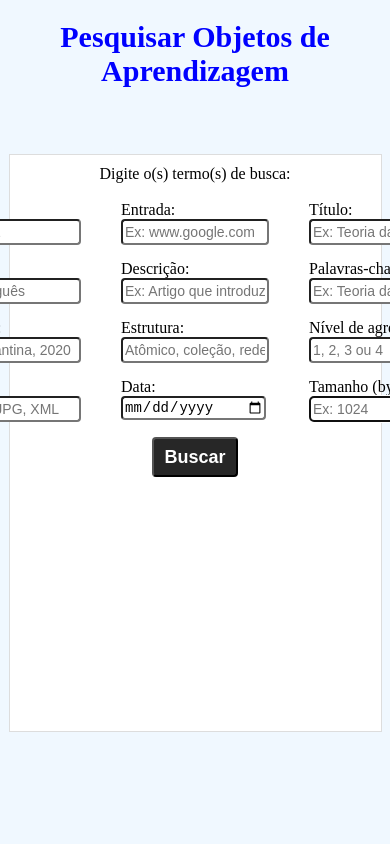
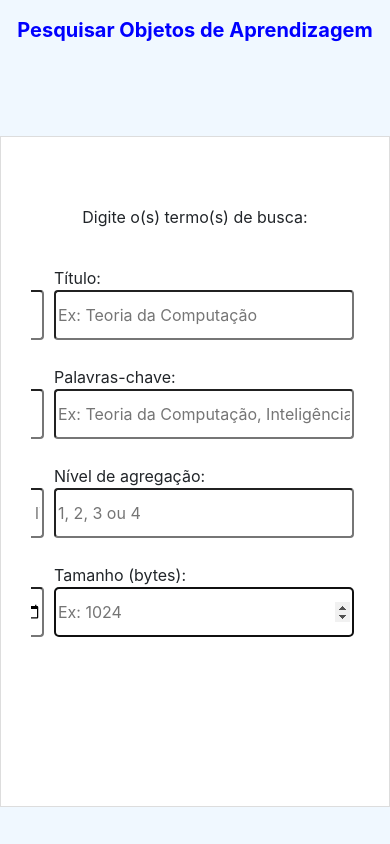
Before and after one commit to guilhermeDTNA/TPSD, a React (Create React App) app in the folder front_end/: page / in a window 390 px wide. Built offline with nearby package versions, Linux system fonts and the light colour scheme.

Commit message:
Aplicando responsividade e tratando objeto não encontrado

```diff
--- a/front_end/package.json
+++ b/front_end/package.json
@@ -7,7 +7,9 @@
     "@testing-library/react": "^11.1.1",
     "@testing-library/user-event": "^12.2.0",
     "axios": "^0.21.0",
+    "bootstrap": "^4.5.3",
     "react": "^17.0.1",
+    "react-bootstrap": "^1.4.0",
     "react-dom": "^17.0.1",
     "react-icons": "^3.11.0",
     "react-router-dom": "^5.2.0",
--- a/front_end/src/App.css
+++ b/front_end/src/App.css
@@ -1,18 +1,20 @@
-.container{
+.container-1{
+  background-color: #F0F8FF;
   display: flex;
+  flex-direction: column;
+  justify-content: center;
+  position: fixed;
+  left: 0px;
+  top: 0px;
   width: 100%;
   height: 100vh;
-  flex-direction: column;
-  justify-content: center;
-  background-color: #F0F8FF;
-  /*position: fixed; top: 0; left: 0;*/
 }
 
 .topo{
   flex: 1;
   align-items: center;
   justify-content: center;
-  margin-bottom: 10px;
+  margin-bottom: 5px;
 }
 
 .titulo{
@@ -20,7 +22,7 @@
   text-align: center;
   color: blue;
   font-weight: bold;
-  padding-top: 20px;
+  padding-top: 15px;
 }
 
 .corpo{
@@ -43,27 +45,28 @@
   margin-top: 50px;
 }
 
+.coluna {
+  padding:5px;
+}
+
 form#campo{
-  width: 100%;
-  max-width: 970px;
-  height: 80%;
+  width: 75%;
   margin: 30px auto 0;
   padding: 30px;
   background: #FFF;
   border: 1px solid #DDD;
-
   display: flex;
   flex-direction: column;
   align-items: center;
+  justify-content: center;
 }
 
 form#campo input{
   margin-bottom: 15px;
-  height: 40px;
+  height: 50px;
   border-radius: 4px;
   border: 1px 20px;
   font-size: 0 20px;
-  font-size: 14px;
   display: flex;
   flex-direction: column;
   justify-content: center;
@@ -85,25 +88,6 @@ form#campo a{
   text-decoration: none;
   color: #272727;
   font-size: 10px;
-}
-
-.submit{
-    justify-content: center;
-}
-
-.linha{
-  flex: 1;
-  display: flex;
-  flex-direction: row;
-  justify-content: center;
-
-}
-
-.coluna{
-  flex: 1;
-  justify-content: center;
-  margin-left: 20px;
-  margin-right: 20px;
 }
 
 
@@ -135,76 +119,144 @@ form#campo a{
   }
 }
 
-@media (max-width: 540px) and (orientation: portrait) {
+@media (max-width: 650px) and (orientation: portrait) {
 
 
-.container{
-  width: 100%;
-  height: 100%;
+  .container-1{
+    background-color: #F0F8FF;
+    display: flex;
     flex-direction: column;
     justify-content: center;
-  background-color: #F0F8FF;
-  /*position: fixed; top: 0; left: 0;*/
-}
-
-.corpo{
-  height: 90%;
   }
 
   .topo{
     align-items: center;
     justify-content: center;
-  width: 100%;
+    text-align: center;
+    margin-bottom:-50px;
+    position: relative;
   }
 
   .titulo{
-  font-size: 30px;
+    font-size: 20px;
     text-align: center;
     color: blue;
     font-weight: bold;
-  width: 100%;
+  }
+
+  .corpo{
+  }
+
+  .coluna {
+    padding:5px;
   }
 
   form#campo{
-  width: 90%;
-  max-width: 680px;
-  height: 80%;
-  margin: 5px auto 0;
-  padding: 10px;
+    width: 100%;
+    height: 90%;
+    margin: auto;
+    padding: auto;
     background: #FFF;
     border: 1px solid #DDD;
 
-  display: flex;
-  flex-direction: column;
     align-items: center;
+    justify-content: center;
   }
 
   form#campo input{
-  margin-bottom: 15px;
-  height: 20px;
+
     border-radius: 4px;
-  border: 1px 20px;
-  font-size: 0 20px;
-  font-size: 14px;
+    border: 1px 10px;
+
     justify-content: center;
-  width: 140px;
+
   }
 
   form#campo button{
-  padding: 5px 10px;
     border-radius: 4px;
     background: #272727;
     color: #FFF;
-  font-size: 18px;
     font-weight: bold;
     cursor: pointer;
+    margin-bottom: 40px;
   }
 
   form#campo a{
     text-align: center;
     text-decoration: none;
     color: #272727;
-  font-size: 10px;
   }
 
+
+
 }
+
+
+@media (max-width: 750px) and (orientation: landscape) {
+
+
+  .container-1{
+    background-color: #F0F8FF;
+    display: flex;
+    flex-direction: column;
+    justify-content: center;
+  }
+
+  .topo{
+    height: 20%;
+    position: relative;
+    align-items: center;
+    text-align: center;
+    justify-content: center;
+  }
+
+  .titulo{
+    font-size: 20px;
+    text-align: center;
+    color: blue;
+    font-weight: bold;
+  }
+
+  .corpo{
+  }
+
+  .coluna {
+    padding:5px;
+  }
+
+  form#campo{
+    width: 100%;
+    height: 75%;
+    margin: auto;
+    padding: auto;
+    background: #FFF;
+    border: 1px solid #DDD;
+
+    align-items: center;
+    justify-content: center;
+  }
+
+  form#campo input{
+
+    border-radius: 4px;
+    border: 1px 10px;
+
+    justify-content: center;
+
+  }
+
+  form#campo button{
+    border-radius: 4px;
+    background: #272727;
+    color: #FFF;
+    font-weight: bold;
+    cursor: pointer;
+    margin-bottom: 40px;
+  }
+
+  form#campo a{
+    text-align: center;
+    text-decoration: none;
+    color: #272727;
+  }
+}
--- a/front_end/src/Home.js
+++ b/front_end/src/Home.js
@@ -1,6 +1,7 @@
 import React, {Component} from 'react';
 import api from './api';
 import {FaSpinner} from 'react-icons/fa';
+import 'bootstrap/dist/css/bootstrap.css';
 
 
 export default class Home extends Component{
@@ -64,10 +65,14 @@ export default class Home extends Component{
 			const resposta = await api.get(url);
 
 
-    console.log(resposta); // ex.: 200
+    console.log(resposta.data.length); // ex.: 200
 
+    if(resposta.data.length === 0){
+    	alert('Objeto não encontrado');
+    }
+    else{
     let pagina = window.open('http://localhost:8000/consulta_objetos?&format=json&'+url,"_blank"); // abre em nova janela
-
+}
 
 
 
@@ -94,7 +99,7 @@ this.setState(state);
 		else {
 			return (
 
-				<div className="container">
+				<div className="container-1">
 
 				<div className="topo">
 				<div className="titulo">Pesquisar Objetos de Aprendizagem</div>
@@ -104,47 +109,50 @@ this.setState(state);
 				<form onSubmit={this.buscar} id="campo">
 				<label>Digite o(s) termo(s) de busca:</label><br />
 
-				<div className="formulario">
 
-				<div className="linha" >
-				<div className="coluna">Catálogo: <input type="text" autoComplete="on" autoFocus value={this.state.catalogo} onChange={(e) => this.setState({catalogo: e.target.value})} placeholder="Ex: OBJ-1" /></div>
+				<div className="table-responsive-lg">
+				<table className="formulario">
+				<tr>
 
-				<div className="coluna">Entrada: <input type="text" autoComplete="on" autoFocus value={this.state.entrada} onChange={(e) => this.setState({entrada: e.target.value})} placeholder="Ex: www.google.com" /></div>
+				<td className="coluna">Catálogo: <input type="text" autoComplete="on" autoFocus value={this.state.catalogo} onChange={(e) => this.setState({catalogo: e.target.value})} placeholder="Ex: OBJ-1" /></td>
+				<td className="coluna">Entrada: <input type="text" autoComplete="on" autoFocus value={this.state.entrada} onChange={(e) => this.setState({entrada: e.target.value})} placeholder="Ex: www.google.com" /></td>
+				<td className="coluna">Título: <input type="text" autoComplete="on" autoFocus value={this.state.titulo} onChange={(e) => this.setState({titulo: e.target.value})} placeholder="Ex: Teoria da Computação" /></td>
+
+				</tr>
+
+				<tr>
+
+				<td className="coluna">Idioma: <input type="text" autoComplete="on" autoFocus value={this.state.idioma} onChange={(e) => this.setState({idioma: e.target.value})} placeholder="Ex: Português" /></td>
+				<td className="coluna">Descrição: <input type="text" autoComplete="on" autoFocus value={this.state.descricao} onChange={(e) => this.setState({descricao: e.target.value})} placeholder="Ex: Artigo que introduz fundamentos" /></td>
+				<td className="coluna">Palavras-chave: <input type="text" autoComplete="on" autoFocus value={this.state.palavras_chave} onChange={(e) => this.setState({palavras_chave: e.target.value})} placeholder="Ex: Teoria da Computação, Inteligência Artificial" /></td>
+
+				</tr>
+
+				<tr>
+
+				<td className="coluna">Cobertura: <input type="text" autoComplete="on" autoFocus value={this.state.cobertura} onChange={(e) => this.setState({cobertura: e.target.value})} placeholder="Ex: Diamantina, 2020" /></td>
+				<td className="coluna">Estrutura: <input type="text" autoComplete="on" autoFocus value={this.state.estrutura} onChange={(e) => this.setState({estrutura: e.target.value})} placeholder="Atômico, coleção, rede, hierarquia ou linear" /></td>
+				<td className="coluna">Nível de agregação: <input type="number" autoComplete="on" autoFocus value={this.state.agregacao} onChange={(e) => this.setState({agregacao: e.target.value})} placeholder="1, 2, 3 ou 4" /></td>
+
+				</tr>
+
+				<tr>
+
+				<td className="coluna">Formato: <input type="text" autoComplete="on" autoFocus value={this.state.formato} onChange={(e) => this.setState({formato: e.target.value})} placeholder="Ex: PDF, JPG, XML" /></td>
+				<td className="coluna">Data: <input type="date" autoComplete="on" autoFocus value={this.state.data} onChange={(e) => this.setState({data: e.target.value})} /></td>
+				<td className="coluna">Tamanho (bytes): <input type="number" autoComplete="on" autoFocus value={this.state.tamanho} onChange={(e) => this.setState({tamanho: e.target.value})} placeholder="Ex: 1024" /></td>
+
+				</tr>
+
+				<tr>
+				<td></td>
+				<td align="center"><button type="submit">Buscar</button></td>
+				<td></td>
+				</tr>
+				</table>
+				</div>
 
 
-				<div className="coluna">Título: <input type="text" autoComplete="on" autoFocus value={this.state.titulo} onChange={(e) => this.setState({titulo: e.target.value})} placeholder="Ex: Teoria da Computação" /></div>
-				</div>
-
-				<div className="linha" >
-				<div className="coluna">Idioma: <input type="text" autoComplete="on" autoFocus value={this.state.idioma} onChange={(e) => this.setState({idioma: e.target.value})} placeholder="Ex: Português" /></div>
-
-
-				<div className="coluna">Descrição: <input type="text" autoComplete="on" autoFocus value={this.state.descricao} onChange={(e) => this.setState({descricao: e.target.value})} placeholder="Ex: Artigo que introduz fundamentos" /></div>
-
-				<div className="coluna">Palavras-chave: <input type="text" autoComplete="on" autoFocus value={this.state.palavras_chave} onChange={(e) => this.setState({palavras_chave: e.target.value})} placeholder="Ex: Teoria da Computação, Inteligência Artificial" /></div>
-				</div>
-
-				<div className="linha" >
-				<div className="coluna">Cobertura: <input type="text" autoComplete="on" autoFocus value={this.state.cobertura} onChange={(e) => this.setState({cobertura: e.target.value})} placeholder="Ex: Diamantina, 2020" /></div>
-
-				<div className="coluna">Estrutura: <input type="text" autoComplete="on" autoFocus value={this.state.estrutura} onChange={(e) => this.setState({estrutura: e.target.value})} placeholder="Atômico, coleção, rede, hierarquia ou linear" /></div>
-
-
-				<div className="coluna">Nível de agregação: <input type="number" autoComplete="on" autoFocus value={this.state.agregacao} onChange={(e) => this.setState({agregacao: e.target.value})} placeholder="1, 2, 3 ou 4" /></div>
-				</div>
-
-				<div className="linha" >
-				<div className="coluna">Formato: <input type="text" autoComplete="on" autoFocus value={this.state.formato} onChange={(e) => this.setState({formato: e.target.value})} placeholder="Ex: PDF, JPG, XML" /></div>
-
-				<div className="coluna">Data: <input type="date" autoComplete="on" autoFocus value={this.state.data} onChange={(e) => this.setState({data: e.target.value})} /></div>
-
-				<div className="coluna">Tamanho (bytes): <input type="number" autoComplete="on" autoFocus value={this.state.tamanho} onChange={(e) => this.setState({tamanho: e.target.value})} placeholder="Ex: 1024" /></div>
-				</div>
-				</div>
-
-				<div className="linha">
-				<button type="submit">Buscar</button>
-				</div>
 				</form>
 				</div>
 
```
Also changed, not shown: 2 other files (tests, documents, lock files or other folders). Lines whose indentation alone changed are shown as unchanged.
